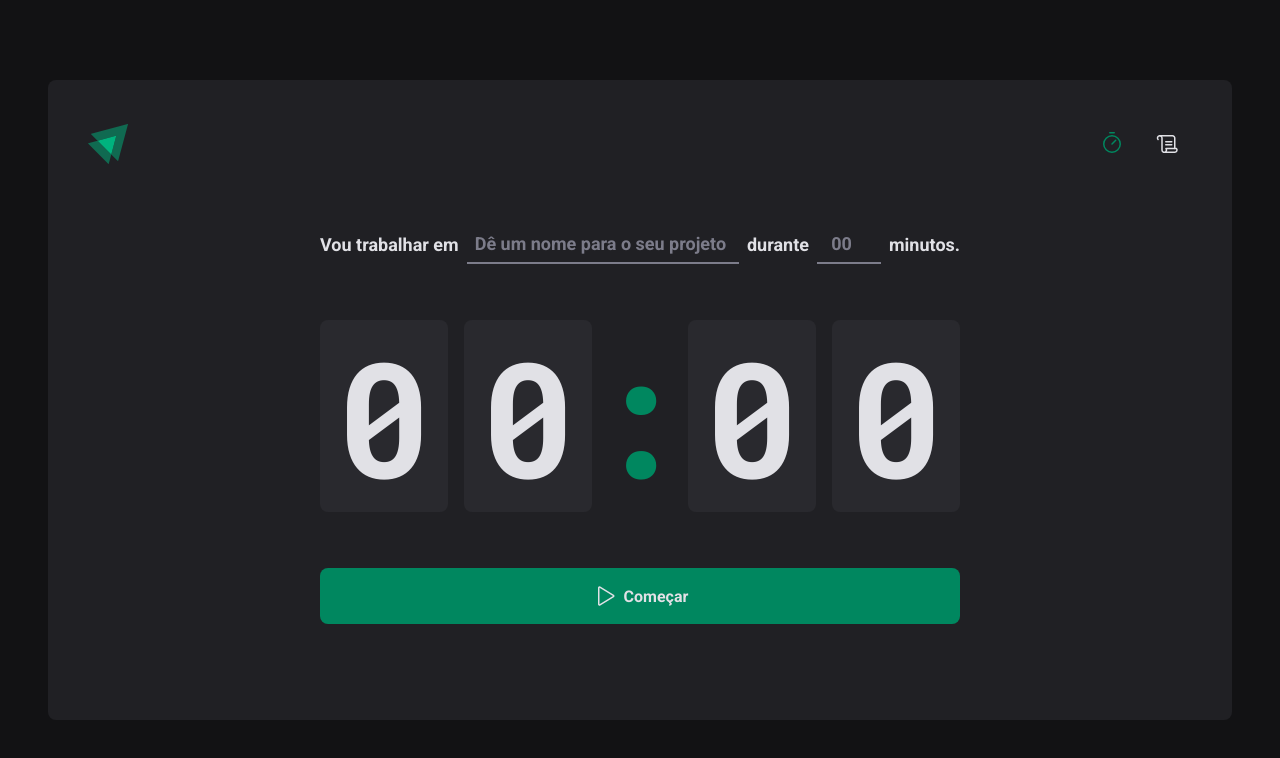
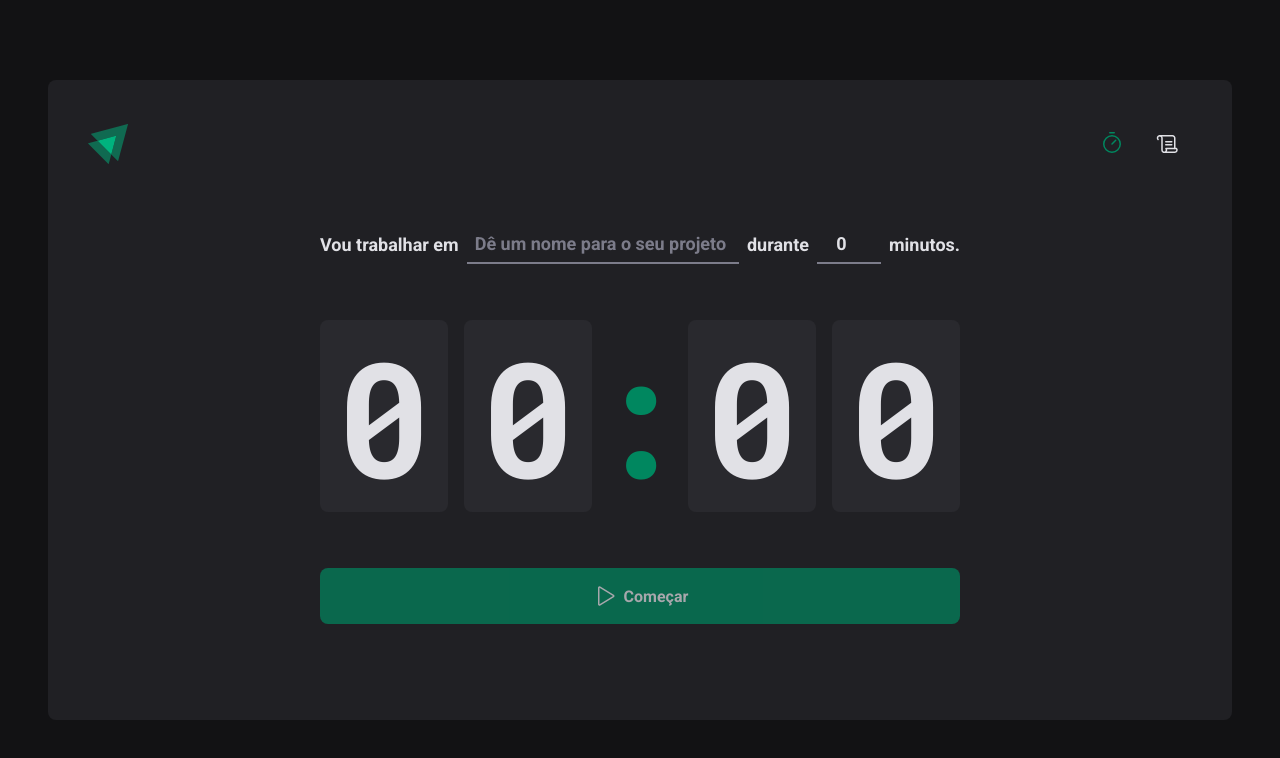
Before and after one commit to igor-cotrim/timer, a React (Vite) app: page / in a window 1280 px wide. Shown: the top 758 px of the page. Built offline with nearby package versions, Linux system fonts and the light colour scheme.

Commit message:
feat: create logic in form

```diff
--- a/package.json
+++ b/package.json
@@ -10,11 +10,14 @@
     "lint": "eslint src --ext .ts,.tsx"
   },
   "dependencies": {
+    "@hookform/resolvers": "^2.9.10",
     "phosphor-react": "^1.4.1",
     "react": "^18.2.0",
     "react-dom": "^18.2.0",
+    "react-hook-form": "^7.38.0",
     "react-router-dom": "^6.4.2",
-    "styled-components": "^5.3.6"
+    "styled-components": "^5.3.6",
+    "zod": "^3.19.1"
   },
   "devDependencies": {
     "@rocketseat/eslint-config": "^1.1.3",
--- /dev/null
+++ b/src/models/index.ts
@@ -0,0 +1 @@
+export * from './newCycleFormValidationSchema.model'
--- a/src/pages/Home/index.tsx
+++ b/src/pages/Home/index.tsx
@@ -1,17 +1,40 @@
+import { useForm } from 'react-hook-form'
+import { zodResolver } from '@hookform/resolvers/zod'
 import { Play } from 'phosphor-react'
+
+import { newCycleFormValidationSchema } from '../../validation'
+import { NewCycleFormDataModel } from '../../models'
 
 import * as S from './styles'
 
 const Home = () => {
+  const { register, handleSubmit, watch, reset } =
+    useForm<NewCycleFormDataModel>({
+      resolver: zodResolver(newCycleFormValidationSchema),
+      defaultValues: {
+        task: '',
+        minutesAmount: 0,
+      },
+    })
+  const task = watch('task')
+  const isSubmitDisabled = !task
+
+  const handleCreateNewCycle = (data: NewCycleFormDataModel) => {
+    console.log(data)
+
+    reset()
+  }
+
   return (
     <S.HomeContainer>
-      <form action="">
+      <form onSubmit={handleSubmit(handleCreateNewCycle)} action="">
         <S.FormContainer>
           <label htmlFor="task">Vou trabalhar em</label>
           <S.TaskInput
             id="task"
             list="task-suggestions"
             placeholder="Dê um nome para o seu projeto"
+            {...register('task')}
           />
           <datalist id="task-suggestions">
             <option value="Projeto 1" />
@@ -29,6 +52,7 @@ const Home = () => {
             step={5}
             min={5}
             max={60}
+            {...register('minutesAmount', { valueAsNumber: true })}
           />
 
           <span>minutos.</span>
@@ -42,7 +66,7 @@ const Home = () => {
           <span>0</span>
         </S.CountdownContainer>
 
-        <S.StartCountdownButton type="submit">
+        <S.StartCountdownButton disabled={isSubmitDisabled} type="submit">
           <Play size={24} />
           Começar
         </S.StartCountdownButton>
--- /dev/null
+++ b/src/validation/index.ts
@@ -0,0 +1 @@
+export * from './newCycleFormValidationSchema'
--- /dev/null
+++ b/src/validation/newCycleFormValidationSchema.ts
@@ -0,0 +1,6 @@
+import * as zod from 'zod'
+
+export const newCycleFormValidationSchema = zod.object({
+  task: zod.string().min(1, 'Informe a tarefa'),
+  minutesAmount: zod.number().min(5).max(60),
+})
```
Also changed, not shown: src/models/newCycleFormValidationSchema.model.ts (added, +7 -0 lines), 1 other file (tests, documents, lock files or other folders).
